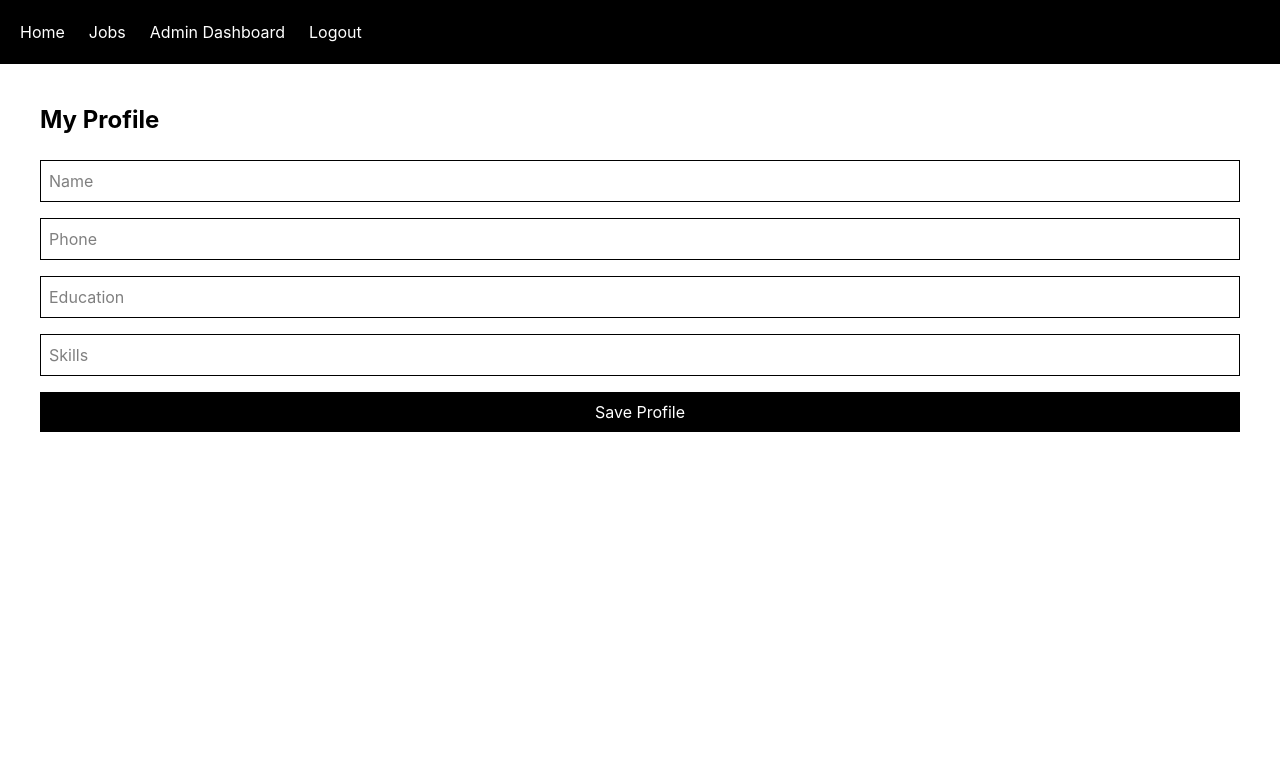
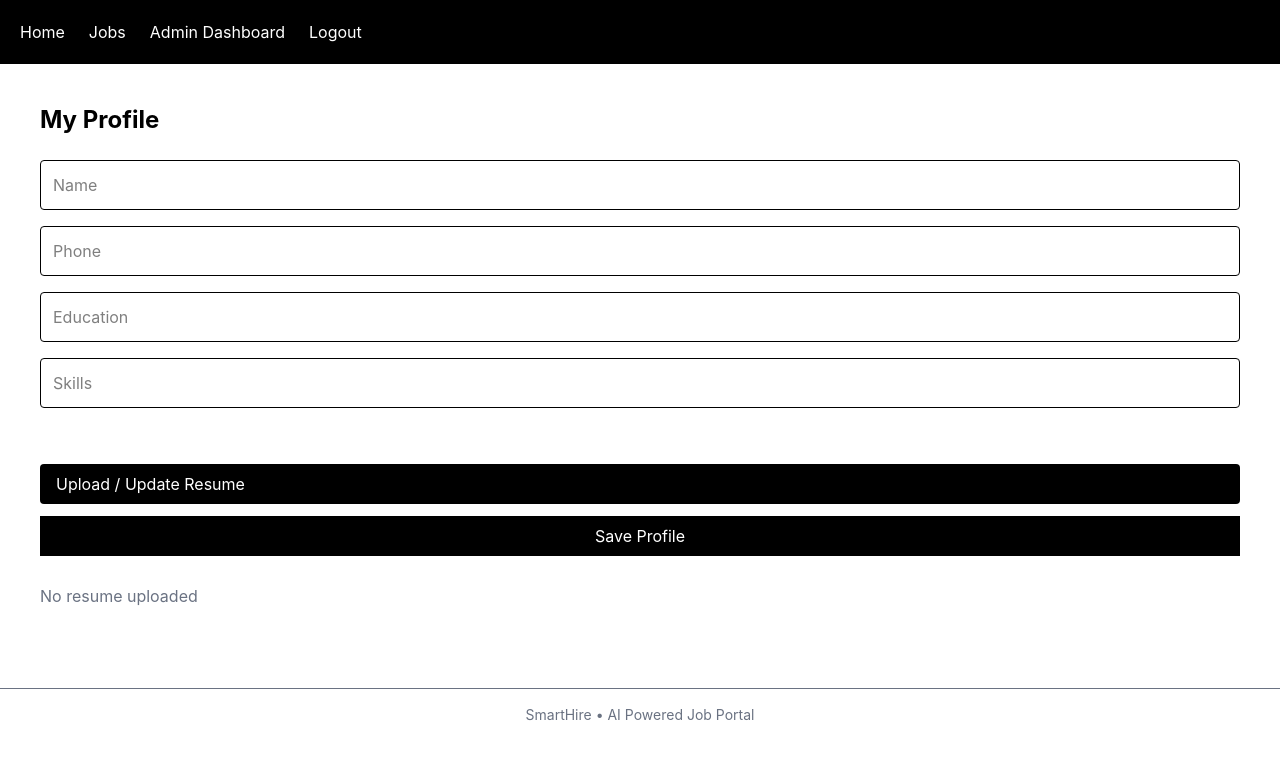
Before and after one commit to adilali02032005-byte/SmartHire, a React (Vite) app in the folder client/: page /profile in a window 1280 px wide. Shown: the top 758 px of the page. Built offline with nearby package versions, Linux system fonts and the light colour scheme; no server answers; sample sign-in values are in the browser's storage.

Commit message:
some final stuff

```diff
--- a/client/src/App.jsx
+++ b/client/src/App.jsx
@@ -17,6 +17,7 @@ import AIRecommendations from "./pages/AIRecommendations";
 import Recommendations from "./pages/Recommendations";
 import Profile from "./pages/Profile";
 import AdminDashboard from "./pages/AdminDashboard";
+import Footer from "./components/Footer";
 
 function App(){
   return(
@@ -108,6 +109,7 @@ function App(){
               }
             />
       </Routes>
+      <Footer />
     </BrowserRouter>
   );
 }
--- /dev/null
+++ b/client/src/components/Footer.jsx
@@ -0,0 +1,9 @@
+function Footer() {
+  return (
+  <footer className="text-center py-4 border-t mt-10 text-sm text-gray-500">
+    SmartHire • AI Powered Job Portal
+  </footer>
+  );
+}
+
+export default Footer;
--- a/client/src/components/Navbar.jsx
+++ b/client/src/components/Navbar.jsx
@@ -33,7 +33,6 @@ function Navbar(){
             {payload?.role === "candidate" &&(
                 <>
                     <Link to="/my-applications">My Applications</Link>
-                    <Link to="/upload-resume">Upload Resume</Link>
                     <Link to="/ai-recommendations">AI Recommendations</Link>
                     <Link to="/profile">Profile</Link>
                 </>
--- a/client/src/pages/Home.jsx
+++ b/client/src/pages/Home.jsx
@@ -1,4 +1,42 @@
-function Home() {
-    return <h1>Home Page</h1>;
+import {Link, Navigate} from "react-router-dom";
+function Home(){
+    const token = localStorage.getItem("token");
+    const user=token
+        ? JSON.parse(atob(token.split(".")[1]))
+        : null;
+    if(user?.role === "admin"){
+        return<Navigate to="/admin" />;
+    }
+
+    return(
+        <div className="min-h-screen flex flex-col items-center justify-center text-center px-6">
+            <h1 className="text-5xl font-bold mb-4">
+                SmartHire
+            </h1>
+            <p className="text-xl text-gray-500 mb-4">
+                AI Powered Job Portal
+            </p>
+            <p className="max-w-xl text-gray-500 mb-8">
+                Connect candidates with recruiters through intelligent job recommendations and modern hiring tools.
+            </p>
+            {!user && (
+                <div>
+                    <Link
+                        to="/login"
+                        className="bg-black text-white px-6 py-3 rounded"
+                    >
+                        Login
+                    </Link>
+                    <Link
+                        to="/register"
+                        className="border px-6 py-3 rounded"
+                    >
+                        Register
+                    </Link>
+                </div>
+            )}
+        </div>
+    );
 }
+
 export default Home;
--- a/client/src/pages/Jobs.jsx
+++ b/client/src/pages/Jobs.jsx
@@ -3,24 +3,45 @@ import axios from "axios";
 
 function Jobs(){
     const [jobs, setJobs] = useState([]);
+    const [appliedJobs, setAppliedJobs] = useState([]);
     const token = localStorage.getItem("token");
     const payload = token
         ? JSON.parse(atob(token.split(".")[1]))
         : null
     useEffect(() => {
-        const fetchJobs = async() => {
-            const res = await axios.get(
+        const fetchJobs = async () => {
+        try {
+            const jobsRes = await axios.get(
             "http://localhost:5000/api/jobs"
             );
-            setJobs(res.data);
+
+            setJobs(jobsRes.data);
+
+            if (payload?.role === "candidate") {
+                const appsRes = await axios.get(
+                    "http://localhost:5000/api/applications/my-applications",
+                    {
+                        headers: {
+                            Authorization: `Bearer ${token}`,
+                        },
+                     }
+                );
+
+                const appliedIds = appsRes.data.map(
+                    (app) => app.jobId?._id
+                );
+
+                setAppliedJobs(appliedIds);
+                }
+            } catch (error) {
+                alert("Failed to load jobs");
+            }
         };
         fetchJobs();
     }, []);
 
 const applyJob = async(jobId) => {
     try{
-
-
         await axios.post(
             `http://localhost:5000/api/applications/job/${jobId}`,
             {},
@@ -30,43 +51,60 @@ const applyJob = async(jobId) => {
                 },
             }
         );
+        setAppliedJobs((prev) => [...prev, jobId]);
         alert("Applied successfully");
     }catch(error){
-        console.log(error);
+        alert(
+            error.response?.data?.message ||
+            "Failed to apply"
+        );
     }
 };
 
-return(
+return (
     <div className="p-10">
-
-        <h1 className = "text-3xl font-bold mb-6">
+      <h1 className="text-3xl font-bold mb-6">
         Jobs
       </h1>
 
+      {jobs.length === 0 ? (
+        <p className="text-gray-500">
+          No jobs available right now.
+        </p>
+      ) : (
         <div className="flex flex-col gap-4">
           {jobs.map((job) => (
             <div
               key={job._id}
               className="border p-4 rounded"
             >
-                    <h2 className = "text-xl font-bold">
+              <h2 className="text-xl font-bold">
                 {job.title}
               </h2>
 
               <p>{job.company}</p>
               <p>{job.location}</p>
 
-                    {payload?.role === "candidate" && (
+              {payload?.role === "candidate" &&
+                (appliedJobs.includes(job._id) ? (
+                  <button
+                    disabled
+                    className="bg-gray-500 text-white px-4 py-2 mt-3"
+                  >
+                    Applied
+                  </button>
+                ) : (
                   <button
                     onClick={() => applyJob(job._id)}
                     className="bg-black text-white px-4 py-2 mt-3 cursor-pointer"
                   >
                     Apply
                   </button>
-                    )}
+                ))}
             </div>
           ))}
         </div>
+      )}
     </div>
   );
 }
--- a/client/src/pages/Profile.jsx
+++ b/client/src/pages/Profile.jsx
@@ -7,6 +7,7 @@ function Profile() {
     phone: "",
     education: "",
     skills: "",
+    resume: "",
   });
 
   useEffect(() => {
@@ -52,15 +53,16 @@ function Profile() {
         My Profile
       </h1>
 
-      <form onSubmit={handleSubmit} className="flex flex-col gap-4">
+      <form onSubmit={handleSubmit} className="flex flex-col gap-6">
 
+      <div className="flex flex-col gap-4">
           <input
             value={form.name}
             onChange={(e) =>
               setForm({ ...form, name: e.target.value })
             }
             placeholder="Name"
-          className="border p-2"
+            className="border p-3 rounded"
           />
 
           <input
@@ -69,7 +71,7 @@ function Profile() {
               setForm({ ...form, phone: e.target.value })
             }
             placeholder="Phone"
-          className="border p-2"
+            className="border p-3 rounded"
           />
 
           <input
@@ -78,7 +80,7 @@ function Profile() {
               setForm({ ...form, education: e.target.value })
             }
             placeholder="Education"
-          className="border p-2"
+            className="border p-3 rounded"
           />
 
           <input
@@ -87,16 +89,39 @@ function Profile() {
               setForm({ ...form, skills: e.target.value })
             }
             placeholder="Skills"
-          className="border p-2"
+            className="border p-3 rounded"
           />
+      </div>
 
+      <div className="flex flex-col gap-3 mt-4">
+          <a
+            href="/upload-resume"
+            className="bg-black text-white px-4 py-2 inline-block mt-4 rounded"
+          >
+            Upload / Update Resume
+          </a>
           <button
             type="submit"
             className="bg-black text-white p-2 cursor-pointer"
           >
             Save Profile
           </button>
-
+          {form.resume && (
+            <a
+              href={`http://localhost:5000/uploads/${form.resume}`}
+              target="_blank"
+              rel="noopener noreferrer"
+              className="bg-green-600 text-white p-2 inline-block mt-4 text-center"
+            >
+              View Resume
+            </a>
+          )}
+          {!form.resume && (
+            <p className="text-gray-500 mt-4">
+              No resume uploaded
+            </p>
+          )}
+      </div>
     </form>
     </div>
   );
```
Also changed, not shown: 1 other file (tests, documents, lock files or other folders). Lines whose indentation alone changed are shown as unchanged.
